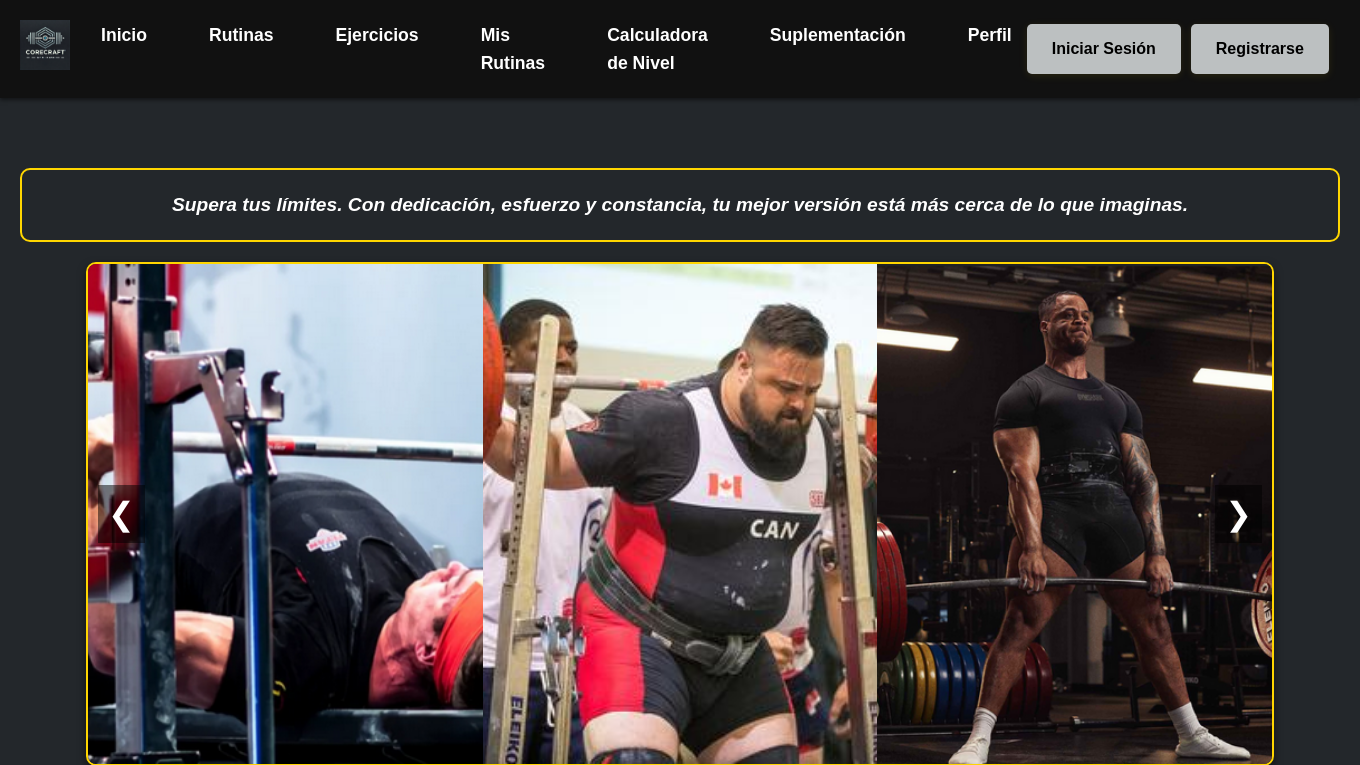
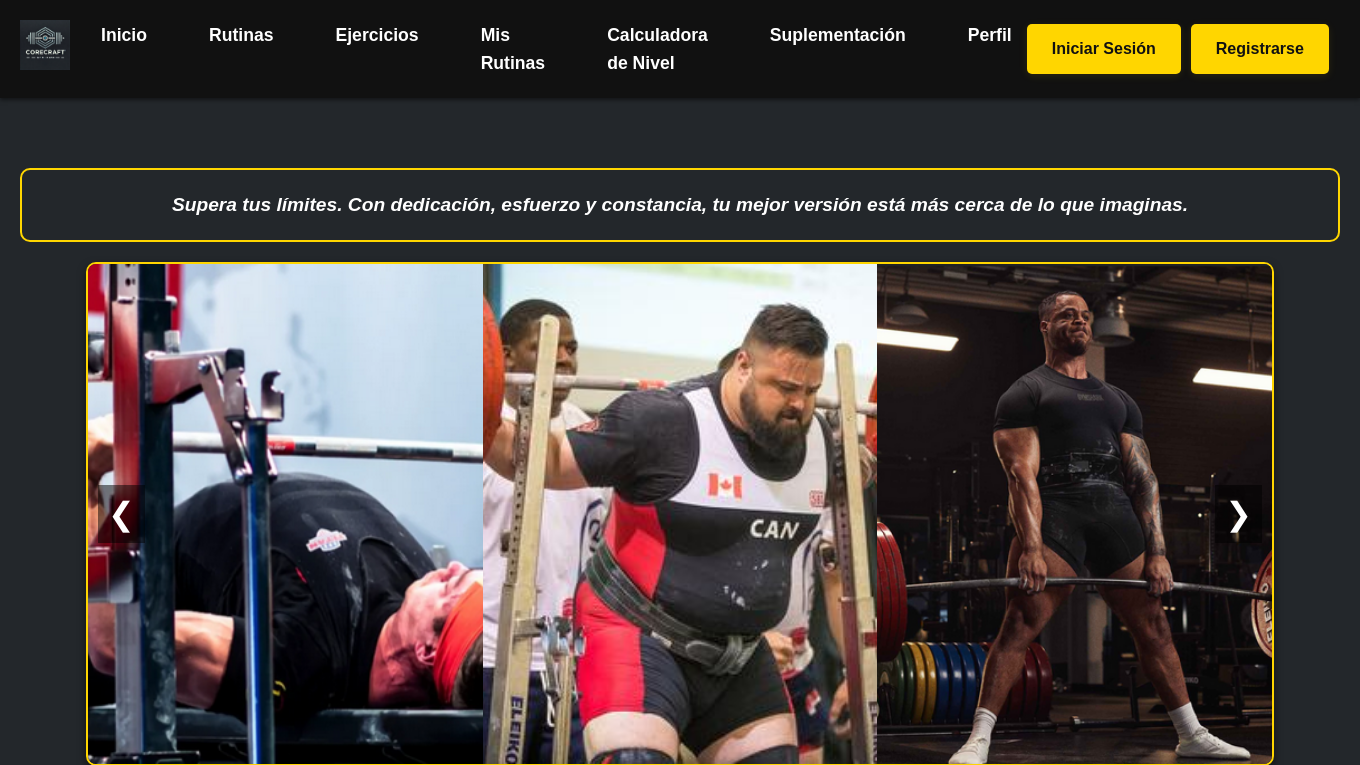
Before and after one commit to VictorArdite/corecraft, a PHP site: page /corecraft/ in a window 1360 px wide. Shown: the top 765 px of the page. Run offline with PHP 8.4, Linux system fonts and the light colour scheme.

Commit message:
Botones cambiados

```diff
--- a/public/css/home.css
+++ b/public/css/home.css
@@ -74,19 +74,6 @@ nav ul li a:hover, nav ul li a.active {
 .auth-button:hover {
     background-color: #fff;
     color: #ffd600;
-}
-
-/* Eliminar cualquier estilo específico anterior */
-.auth-buttons a:first-child,
-.auth-buttons a:last-child {
-    background-color: #bcc0c1;
-    color: #000;
-}
-
-.auth-buttons a:first-child:hover,
-.auth-buttons a:last-child:hover {
-    background-color: #000;
-    color: #fff;
 }
 
 main {
```
